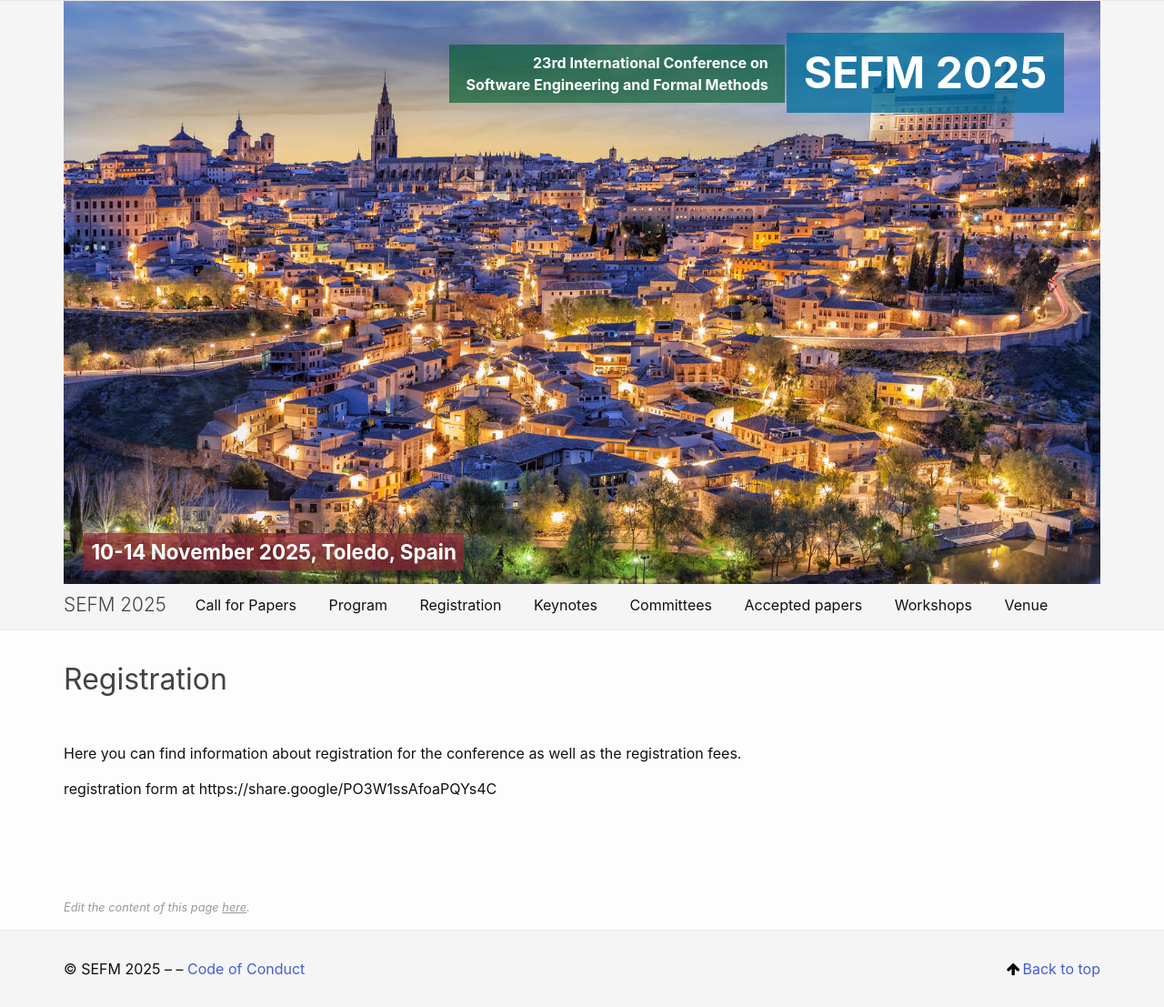
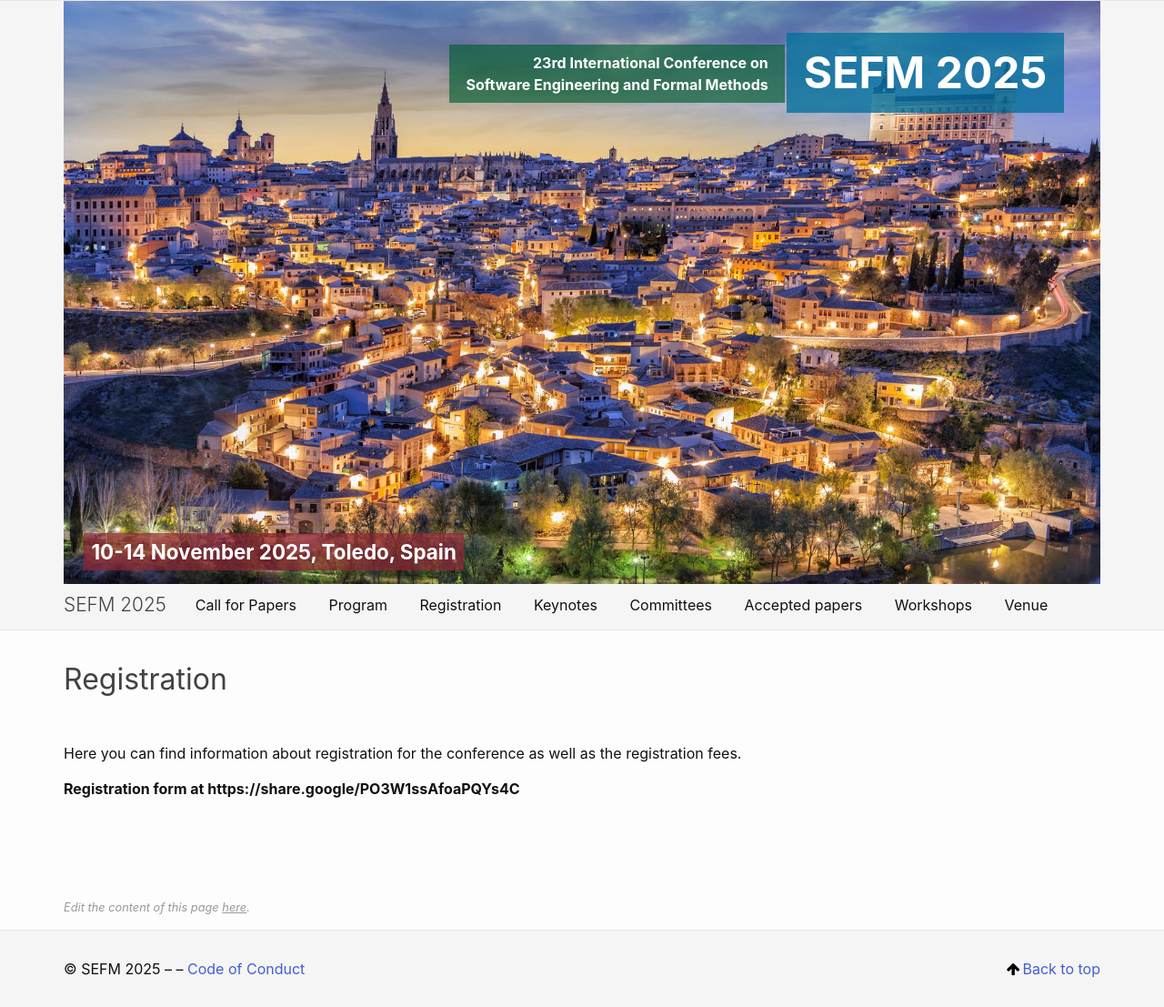
Before and after one commit to sefm-conference/2025, a Jekyll site: the page built from _pages/registration.md, in a window 1280 px wide. Shown: the whole page at 91% size. Built offline with Jekyll 4.4.1, drawn with Linux system fonts in a browser that asks for light colours.

```diff
--- a/_pages/registration.md
+++ b/_pages/registration.md
@@ -9,4 +9,4 @@ hide: false
 
 Here you can find information about registration for the conference as well as the registration fees.
 
-registration form at https://share.google/PO3W1ssAfoaPQYs4C
+**Registration form at https://share.google/PO3W1ssAfoaPQYs4C**
```
